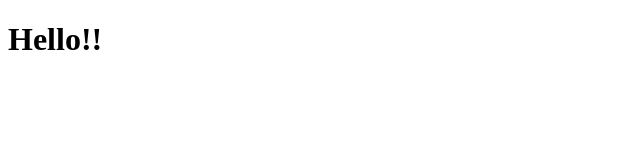
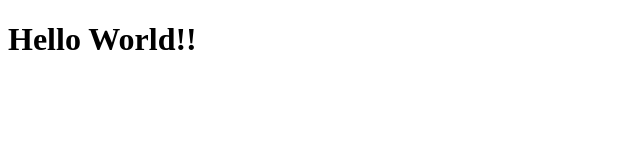
Before and after one commit to sky-wal/project-js-01, a plain HTML site: page index.html in a window 1280 px wide. Shown: the whole page, without its empty margins (0-640 px from the left). Drawn offline with Linux system fonts and the light colour scheme.

Commit message:
second commit

```diff
--- a/index.html
+++ b/index.html
@@ -6,7 +6,7 @@
     <title>Document</title>
 </head>
 <body>
-    <h1>Hello!!</h1>
+    <h1>Hello World!!</h1>
     <script src="js/script.js"></script>
 </body>
 </html>
```
